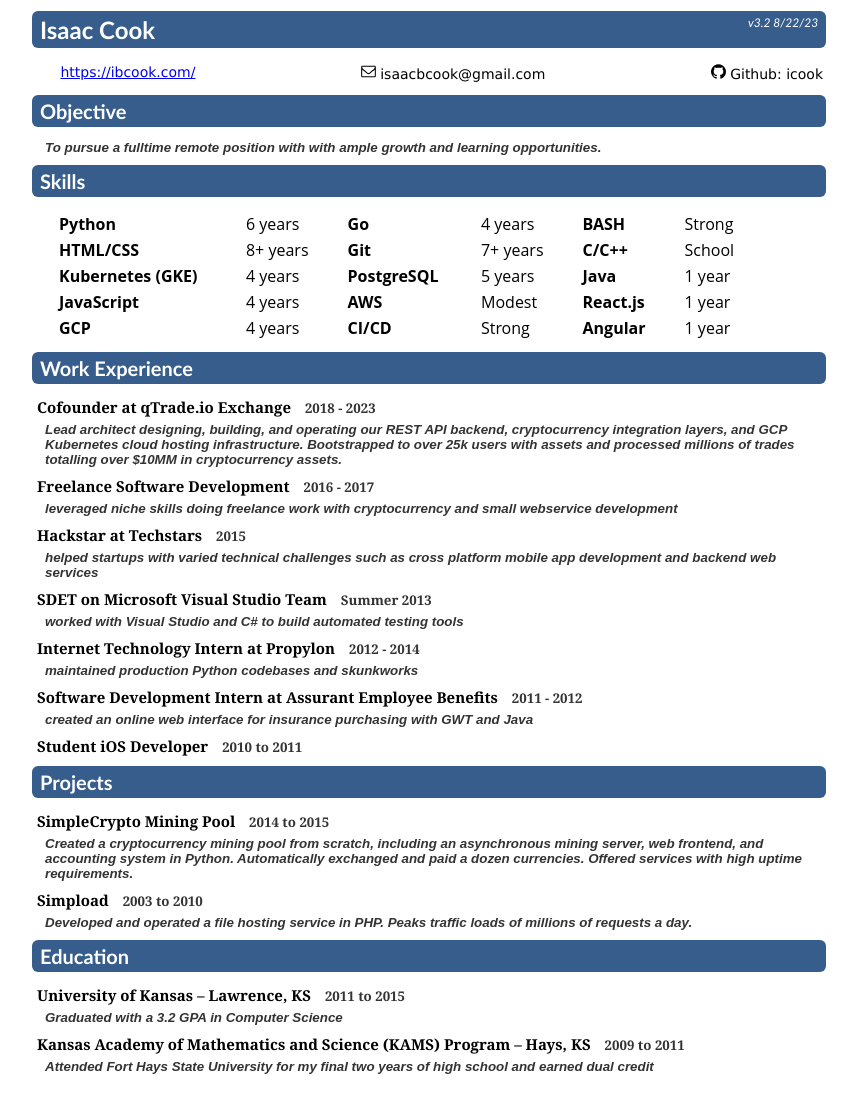
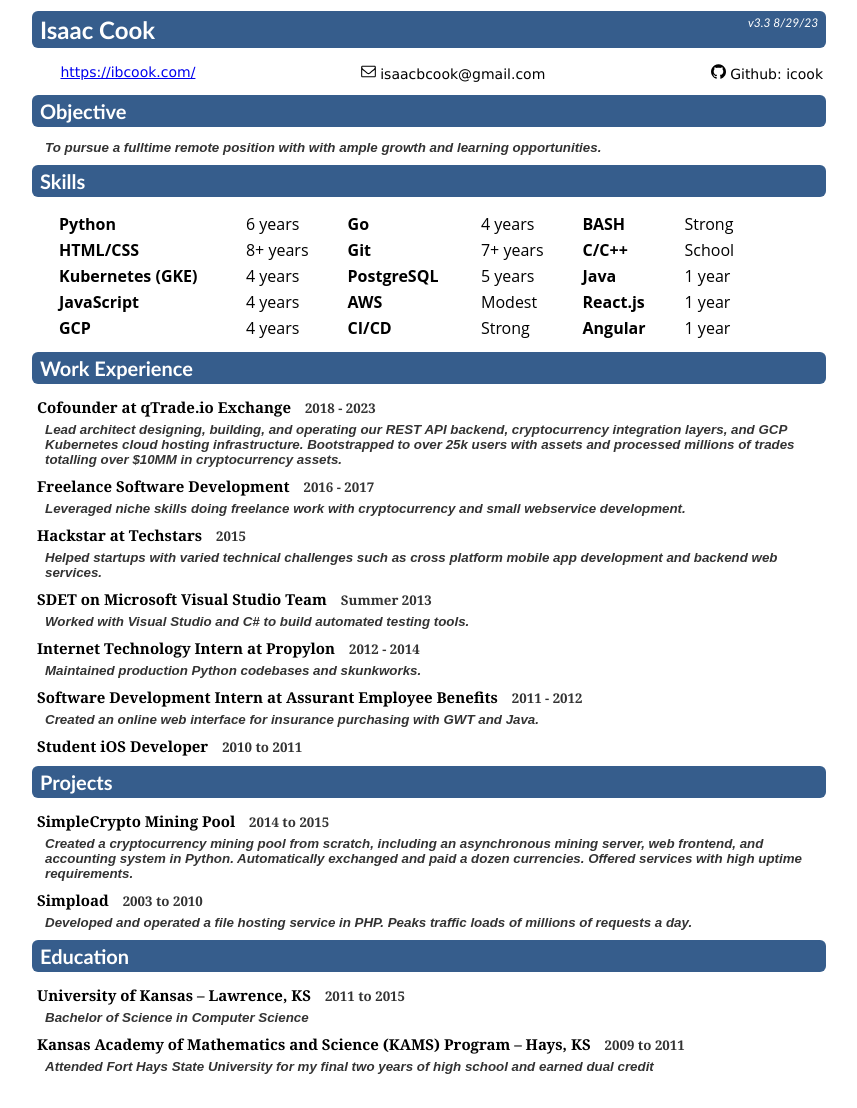
Before and after one commit to icook/personal, a Jekyll site: the page resume/index.html, which Jekyll copies as it is, in a window 1280 px wide. Shown: the whole page, without its empty margins (211-1068 px from the left). Built offline with Jekyll 4.4.1, drawn with Linux system fonts in a browser that asks for light colours; Markdown is read by kramdown in place of the engine named in the settings.

Commit message:
resume tweaks

```diff
--- a/resume/index.html
+++ b/resume/index.html
@@ -84,7 +84,7 @@
   <tr>
   	<td>
       <h1 style="font-size:24px; margin-top:00px;">Isaac Cook
-        <span style="font-size:12px; font-weight: normal; float: right;"><i>v3.2 8/22/23</i></span>
+        <span style="font-size:12px; font-weight: normal; float: right;"><i>v3.3 8/29/23</i></span>
       </h1>
       <table width="100%">
       	<tr>
@@ -178,34 +178,34 @@
         Freelance Software Development
         <span class="detail">2016 - 2017</span>
       </h2>
-      <h3>leveraged niche skills doing freelance work with cryptocurrency and
-        small webservice development</h3>
+      <h3>Leveraged niche skills doing freelance work with cryptocurrency and
+        small webservice development.</h3>
 
       <h2>
         Hackstar at Techstars
         <span class="detail">2015</span>
       </h2>
-      <h3>helped startups with varied technical challenges such as cross
-        platform mobile app development and backend web services</h3>
+      <h3>Helped startups with varied technical challenges such as cross
+        platform mobile app development and backend web services.</h3>
 
       <h2>
         SDET on Microsoft Visual Studio Team
         <span class="detail">Summer 2013</span>
       </h2>
-      <h3>worked with Visual Studio and C# to build automated testing tools</h3>
+      <h3>Worked with Visual Studio and C# to build automated testing tools.</h3>
 
       <h2>
         Internet Technology Intern at Propylon
         <span class="detail">2012 - 2014</span>
       </h2>
-      <h3>maintained production Python codebases and skunkworks</h3>
+      <h3>Maintained production Python codebases and skunkworks.</h3>
 
 
       <h2>
         Software Development Intern at Assurant Employee Benefits
         <span class="detail">2011 - 2012</span>
       </h2>
-      <h3>created an online web interface for insurance purchasing with GWT and Java</h3>
+      <h3>Created an online web interface for insurance purchasing with GWT and Java.</h3>
 
       <h2>
         Student iOS Developer
@@ -238,7 +238,7 @@
         University of Kansas &#150; Lawrence, KS
         <span class="detail">2011 to 2015</span>
       </h2>
-      <h3>Graduated with a 3.2 GPA in Computer Science</h3>
+      <h3>Bachelor of Science in Computer Science</h3>
 
       <h2>
         Kansas Academy of Mathematics and Science (KAMS) Program &#150; Hays, KS
```
